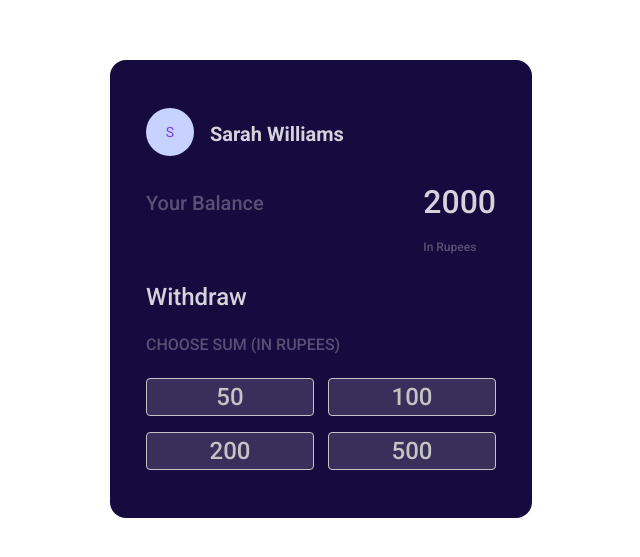
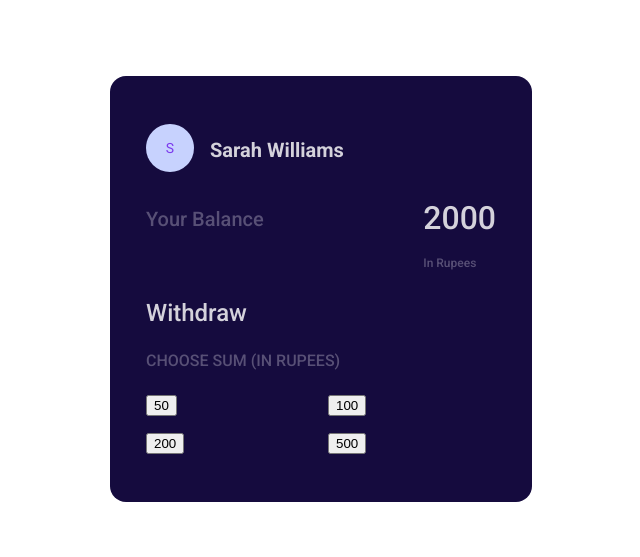
Before and after one commit to vineethsankre/React-Cash-Withdrawal, a React (Create React App) app: page / in a window 1280 px wide. Shown: the part 111-668 px from the top of the page, without its empty margins (319-959 px from the left). Built offline with nearby package versions, Linux system fonts and the light colour scheme; a web font is replaced by a local one.

Commit message:
Update index.css

```diff
--- a/src/components/DenominationItem/index.css
+++ b/src/components/DenominationItem/index.css
@@ -4,7 +4,7 @@
   margin-bottom: 16px;
 }
 
-.button {
+.denomination-button {
   border: 1px solid #c4c4c4;
   border-radius: 4px;
   outline: none;
@@ -19,7 +19,7 @@
   width: 100%;
 }
 @media screen and (min-width: 768px) {
-  .button{
+  .denomination-button{
     font-size: 24px;
   }
 }
```
